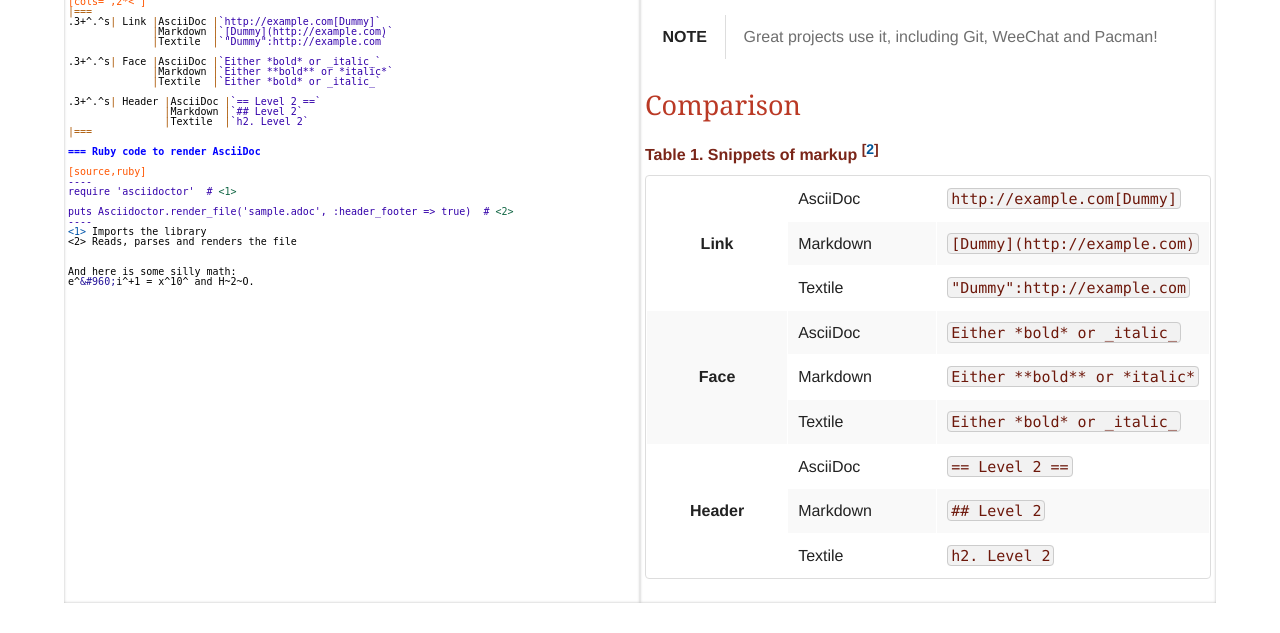
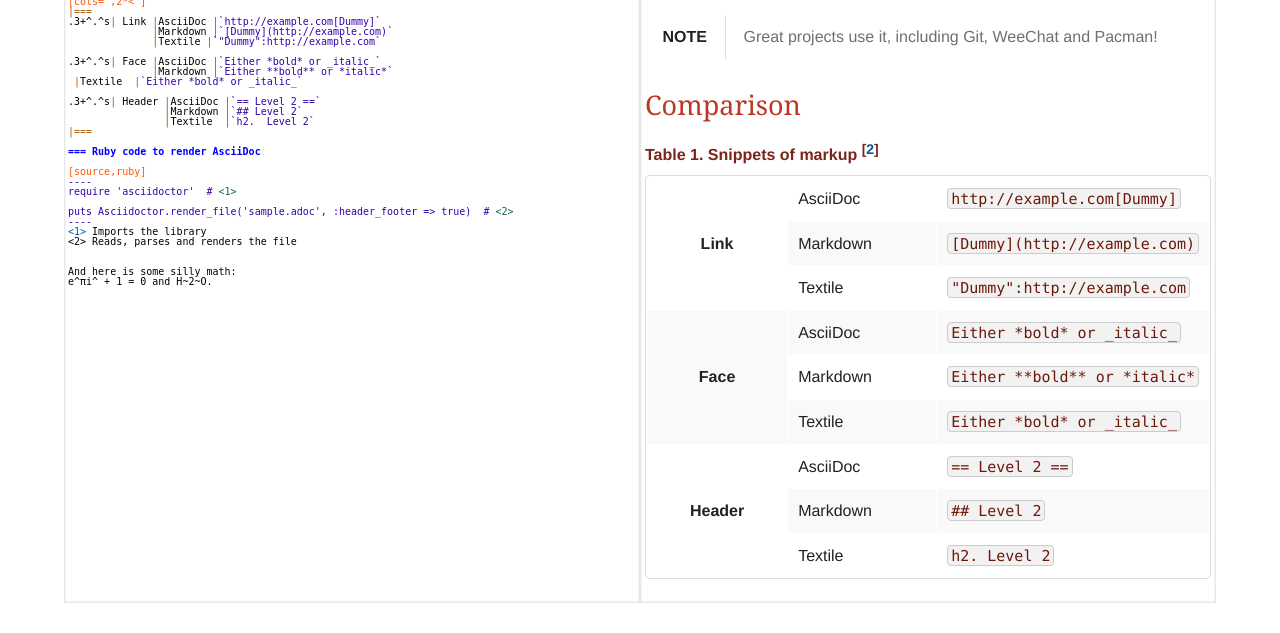
Before and after one commit to espadrine/AsciiDocBox, a plain HTML site: page index.html in a window 1280 px wide. Shown: the part 167-800 px from the top of the page. Drawn offline with Linux system fonts and the light colour scheme.

Commit message:
Use unicode pi.

```diff
--- a/index.html
+++ b/index.html
@@ -107,9 +107,8 @@ editor.on("renderLine", function(cm, line, elt) {
   elt.style.paddingLeft = (basePadding + off) + "px";
 });
 editor.refresh();
-editor.setValue('Try AsciiDoc\n------------\n\nThere is _no reason_ to prefer http://daringfireball.net/projects/markdown/[Markdown]:\nit has *all the features*\nfootnote:[See http://asciidoc.org/userguide.html[the user guide].]\nand more!\n\nNOTE: Great projects use it, including Git, WeeChat and Pacman!\n\n=== Comparison\n\n.Snippets of markup footnote:[More snippets in http://powerman.name/doc/asciidoc[the cheatsheet]]\n[cols=",2*<"]\n|===\n.3+^.^s| Link |AsciiDoc |`http://example.com[Dummy]`\n              |Markdown |`[Dummy](http://example.com)`\n              |Textile  |`"Dummy":http://example.com`\n\n.3+^.^s| Face |AsciiDoc |`Either *bold* or _italic_`\n              |Markdown |`Either **bold** or *italic*`\n              |Textile  |`Either *bold* or _italic_`\n\n.3+^.^s| Header |AsciiDoc |`== Level 2 ==`\n                |Markdown |`## Level 2`\n                |Textile  |`h2. Level 2`\n|===\n\n=== Ruby code to render AsciiDoc\n\n[source,ruby]\n----\nrequire \'asciidoctor\'  # <1>\n\nputs Asciidoctor.render_file(\'sample.adoc\', :header_footer => true)  # <2>\n----\n<1> Imports the library\n<2> Reads, parses and renders the file\n\n\nAnd here is some silly math:\ne^&#960;i^+1 = x^10^ and H~2~O.\n');
+editor.setValue('Try AsciiDoc\n------------\n\nThere is _no reason_ to prefer http://daringfireball.net/projects/markdown/[Markdown]:\nit has *all the features*\nfootnote:[See http://asciidoc.org/userguide.html[the user guide].]\nand more!\n\nNOTE: Great projects use it, including Git, WeeChat and Pacman!\n\n=== Comparison\n\n.Snippets of markup footnote:[More snippets in http://powerman.name/doc/asciidoc[the cheatsheet]]\n[cols=",2*<"]\n|===\n.3+^.^s| Link |AsciiDoc |`http://example.com[Dummy]`\n              |Markdown |`[Dummy](http://example.com)`\n              |Textile |`"Dummy":http://example.com`\n\n.3+^.^s| Face |AsciiDoc |`Either *bold* or _italic_`\n              |Markdown |`Either **bold** or *italic*`\n |Textile  |`Either *bold* or _italic_`\n\n.3+^.^s| Header |AsciiDoc |`== Level 2 ==`\n                |Markdown |`## Level 2`\n                |Textile  |`h2.  Level 2`\n|===\n\n=== Ruby code to render AsciiDoc\n\n[source,ruby]\n----\nrequire \'asciidoctor\'  # <1>\n\nputs Asciidoctor.render_file(\'sample.adoc\', :header_footer => true)  # <2>\n----\n<1> Imports the library\n<2> Reads, parses and renders the file\n\n\nAnd here is some silly math:\ne^πi^ + 1 = 0 and H~2~O.\n');
 window.editor = editor;
-
 
 }());
 </script>
```
